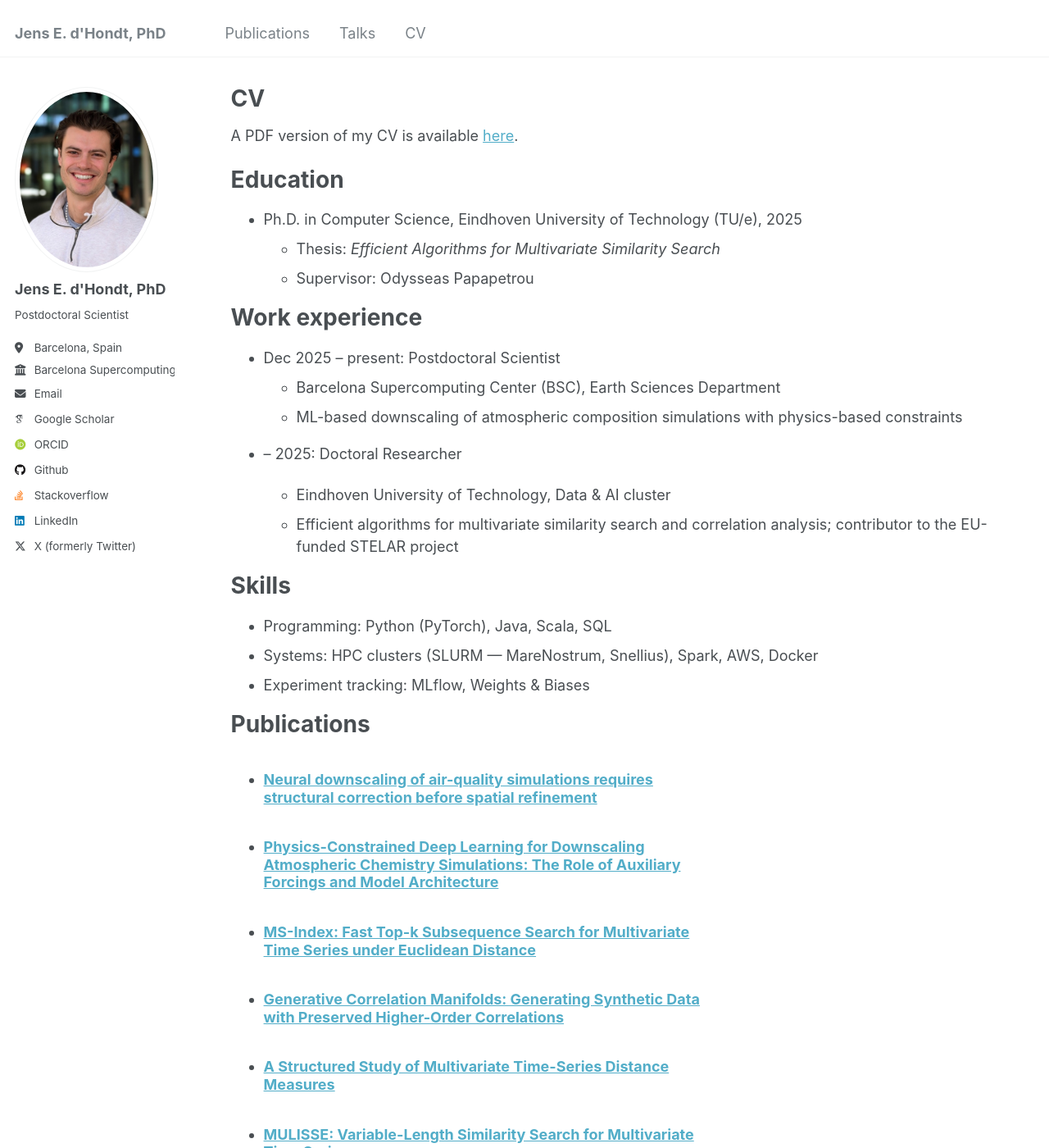
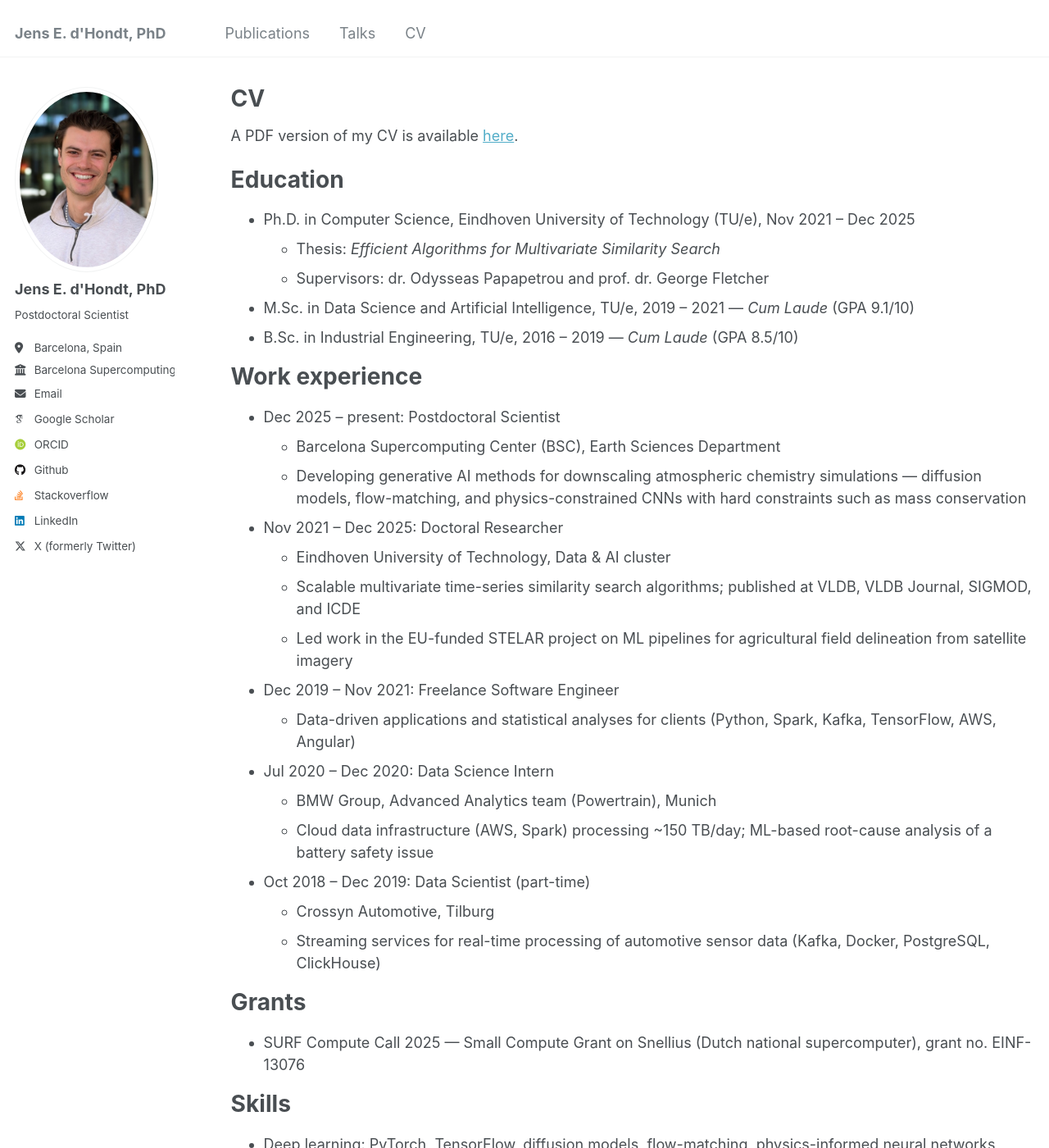
Before and after one commit to JdHondt/jdhondt.github.io, a Jekyll site: the page built from _pages/cv.md, in a window 1280 px wide and 1400 px high. Shown: the whole window at 82% size. Built offline with Jekyll 4.4.1, drawn with Linux system fonts in a browser that asks for light colours; some web fonts are replaced; some of the changed text lies outside the part shown.

Commit message:
Fill in CV page from resume; add arXiv citation for time-series survey

```diff
--- a/_pages/cv.md
+++ b/_pages/cv.md
@@ -13,26 +13,43 @@ A PDF version of my CV is available [here]({{ base_path }}/files/postdoc25.pdf).
 
 Education
 ======
-* Ph.D. in Computer Science, Eindhoven University of Technology (TU/e), 2025
+* Ph.D. in Computer Science, Eindhoven University of Technology (TU/e), Nov 2021 – Dec 2025
   * Thesis: *Efficient Algorithms for Multivariate Similarity Search*
-  * Supervisor: Odysseas Papapetrou
-<!-- TODO: add M.Sc./B.Sc. entries -->
+  * Supervisors: dr. Odysseas Papapetrou and prof. dr. George Fletcher
+* M.Sc. in Data Science and Artificial Intelligence, TU/e, 2019 – 2021 — *Cum Laude* (GPA 9.1/10)
+* B.Sc. in Industrial Engineering, TU/e, 2016 – 2019 — *Cum Laude* (GPA 8.5/10)
 
 Work experience
 ======
 * Dec 2025 – present: Postdoctoral Scientist
   * Barcelona Supercomputing Center (BSC), Earth Sciences Department
-  * ML-based downscaling of atmospheric composition simulations with physics-based constraints
+  * Developing generative AI methods for downscaling atmospheric chemistry simulations — diffusion models, flow-matching, and physics-constrained CNNs with hard constraints such as mass conservation
 
-* <!-- TODO: start year --> – 2025: Doctoral Researcher
+* Nov 2021 – Dec 2025: Doctoral Researcher
   * Eindhoven University of Technology, Data & AI cluster
-  * Efficient algorithms for multivariate similarity search and correlation analysis; contributor to the EU-funded STELAR project
+  * Scalable multivariate time-series similarity search algorithms; published at VLDB, VLDB Journal, SIGMOD, and ICDE
+  * Led work in the EU-funded STELAR project on ML pipelines for agricultural field delineation from satellite imagery
+
+* Dec 2019 – Nov 2021: Freelance Software Engineer
+  * Data-driven applications and statistical analyses for clients (Python, Spark, Kafka, TensorFlow, AWS, Angular)
+
+* Jul 2020 – Dec 2020: Data Science Intern
+  * BMW Group, Advanced Analytics team (Powertrain), Munich
+  * Cloud data infrastructure (AWS, Spark) processing ~150 TB/day; ML-based root-cause analysis of a battery safety issue
+
+* Oct 2018 – Dec 2019: Data Scientist (part-time)
+  * Crossyn Automotive, Tilburg
+  * Streaming services for real-time processing of automotive sensor data (Kafka, Docker, PostgreSQL, ClickHouse)
+
+Grants
+======
+* SURF Compute Call 2025 — Small Compute Grant on Snellius (Dutch national supercomputer), grant no. EINF-13076
 
 Skills
 ======
-* Programming: Python (PyTorch), Java, Scala, SQL
-* Systems: HPC clusters (SLURM — MareNostrum, Snellius), Spark, AWS, Docker
-* Experiment tracking: MLflow, Weights & Biases
+* Deep learning: PyTorch, TensorFlow, diffusion models, flow-matching, physics-informed neural networks, distributed/multi-GPU training
+* HPC & infrastructure: SLURM (MareNostrum 5, LUMI, Snellius), Kubernetes, Spark, Kafka, AWS, Docker, MLflow, Weights & Biases
+* Programming: Python, SQL, Java, Scala, C++, R
 
 Publications
 ======
@@ -45,3 +62,9 @@ Talks
   <ul>{% for post in site.talks reversed %}
     {% include archive-single-talk-cv.html  %}
   {% endfor %}</ul>
+
+Academic service
+======
+* Reviewer: VLDB 2026 (workshops), VLDB Journal, SIGMOD 2026, MulTiSA 2025 (ICDE workshop), Data Mining and Knowledge Discovery, Journal for Big Data Research
+* Publication chair, MulTiSA Workshop on Multivariate Time Series Analysis, ICDE 2024 & 2025
+* Co-lecturer, "Big Data Management" (TU/e); supervisor to 8 Master's students
```
Also changed, not shown: _publications/book_chapter_2024.md (+1 -1 lines).
